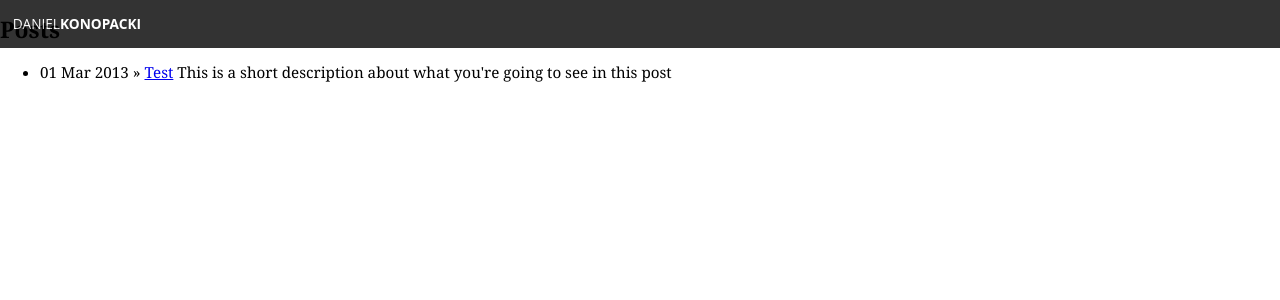
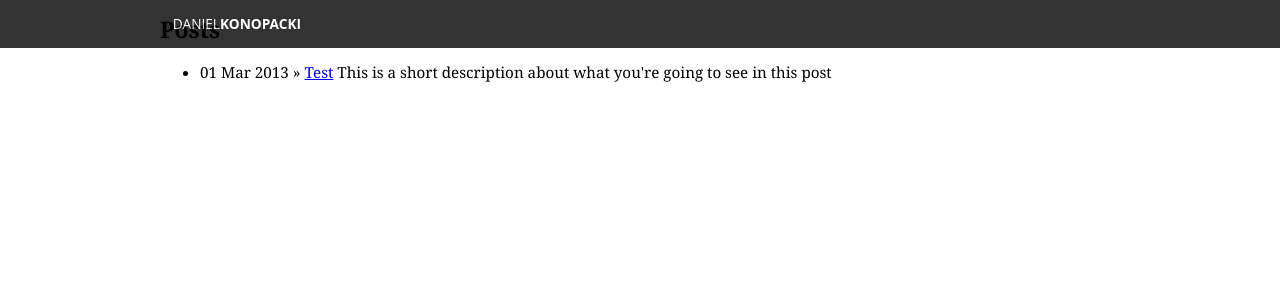
Before and after one commit to danielkonopacki/danielkonopacki.github.com, a Jekyll site: the page built from index.html, in a window 1280 px wide. Shown: the top 300 px of the page. Built offline with Jekyll 4.4.1, drawn with Linux system fonts in a browser that asks for light colours; Markdown is read by kramdown in place of the engine named in the settings.

Commit message:
CSS updates

```diff
--- a/_layouts/default.html
+++ b/_layouts/default.html
@@ -9,11 +9,13 @@
 
 <body>
   <div id="header">
-    <div id="site-title">
-      <h1><a href="/">Daniel<strong>Konopacki</strong></a></h1>
+    <div class="content-container">
+      <div id="site-title">
+        <h1><a href="/">Daniel<strong>Konopacki</strong></a></h1>
+      </div>
     </div>
   </div>
-  <div id="content">
+  <div id="content" class="content-container">
     {{ content }}
   </div>
 </body>
--- a/css/layout.css
+++ b/css/layout.css
@@ -12,3 +12,8 @@ html, body {
   position: fixed;
   top: 0;
 }
+
+.content-container {
+  width: 75%;
+  margin: 0 auto;
+}
```
Also changed, not shown: 2 other files.
